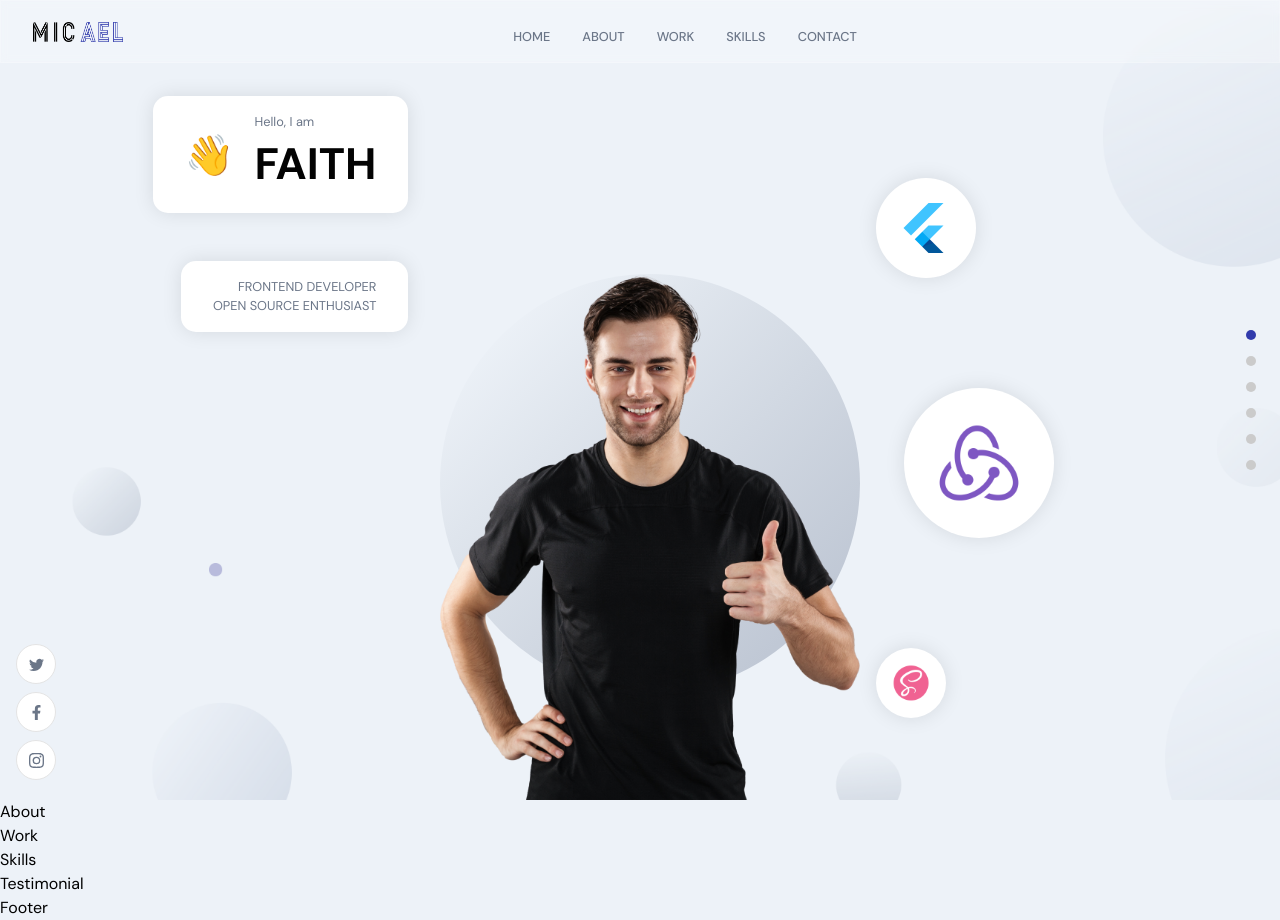
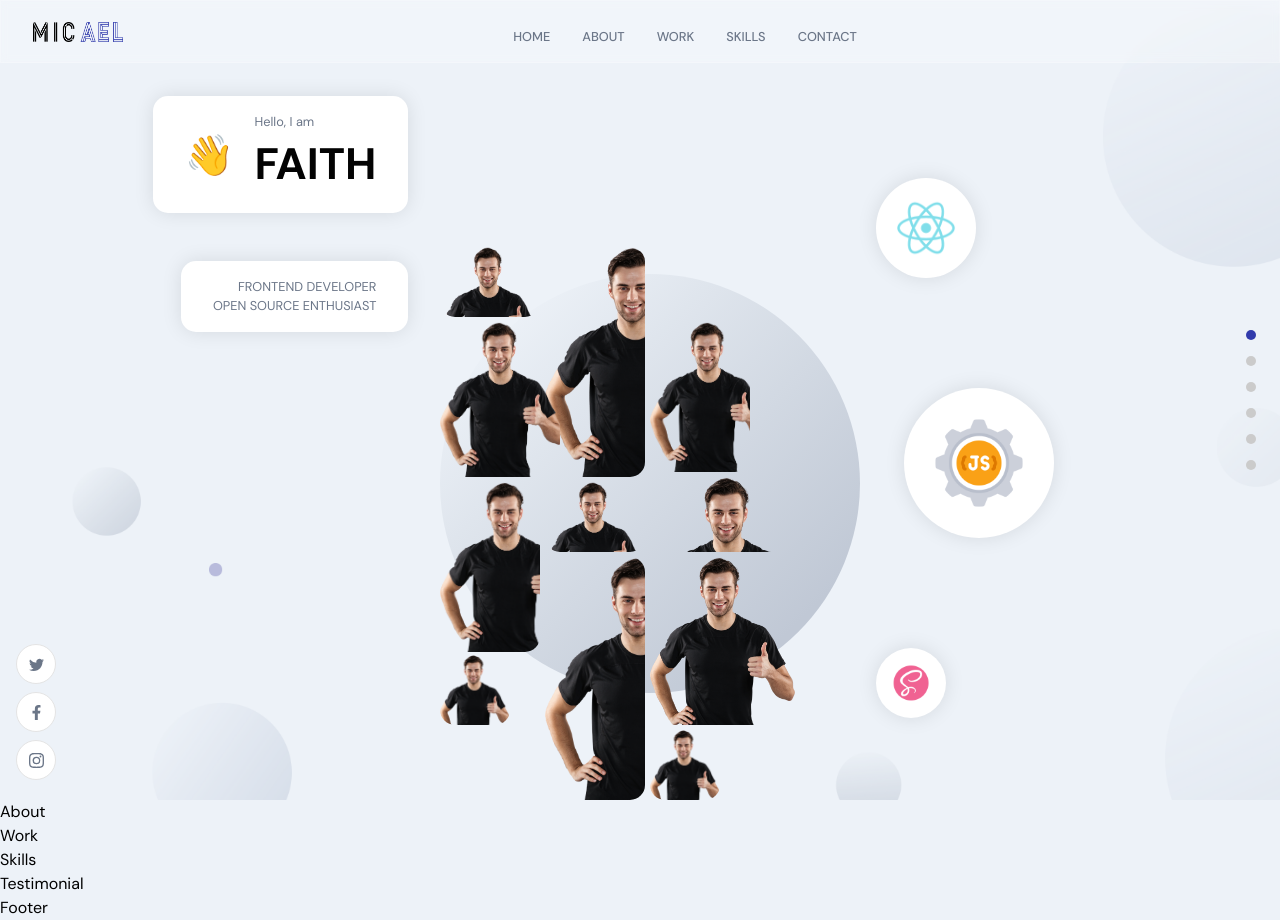
Before and after one commit to iruojefaith/REACT-PORTFOLIO, a React (Vite) app in the folder frontend_react/: page / in a window 1280 px wide. Built offline with nearby package versions, Linux system fonts and the light colour scheme.

Commit message:
updated the header

```diff
--- a/frontend_react/src/constants/images.js
+++ b/frontend_react/src/constants/images.js
@@ -17,6 +17,7 @@ import redux from '../assets/redux.png';
 import sass from '../assets/sass.png';
 import typescript from '../assets/typescript.png';
 import vue from '../assets/vue.png';
+import js from '../assets/js.png';
 
 import about01 from '../assets/about01.png';
 import about02 from '../assets/about02.png';
@@ -47,6 +48,7 @@ export default {
   graphql,
   html,
   javascript,
+  js,
   mu5,
   node,
   python,
--- a/frontend_react/src/container/Header/Header.jsx
+++ b/frontend_react/src/container/Header/Header.jsx
@@ -3,6 +3,8 @@ import { motion } from 'framer-motion';
 
 import { AppWrap } from '../../wrapper';
 import { images } from '../../constants';
+import Grid from './gridimage/grid';
+
 import './Header.scss';
 
 const scaleVariants = {
@@ -42,9 +44,8 @@ const Header = () => (
     <motion.div
       whileInView={{ opacity: [0, 1] }}
       transition={{ duration: 0.5, delayChildren: 0.5 }}
-      className="app__header-img"
-    >
-      <img src={images.profile} alt="profile_bg" />
+      className="app__header-img">
+      <Grid />
       <motion.img
         whileInView={{ scale: [0, 1] }}
         transition={{ duration: 1, ease: 'easeInOut' }}
@@ -59,7 +60,7 @@ const Header = () => (
       whileInView={scaleVariants.whileInView}
       className="app__header-circles"
     >
-      {[images.flutter, images.redux, images.sass].map((circle, index) => (
+      {[images.react, images.js, images.sass].map((circle, index) => (
         <div className="circle-cmp app__flex" key={`circle-${index}`}>
           <img src={circle} alt="profile_bg" />
         </div>
--- /dev/null
+++ b/frontend_react/src/container/Header/gridimage/grid.css
@@ -0,0 +1,98 @@
+
+.bg1 {
+  background: url('../../../assets/profile.png');
+  object-fit: contain;
+}
+.one {
+  grid-area: hd;
+  width: 100px;
+  height: 70px;
+  /* margin-left: 200px; */
+}
+.two {
+  grid-area: ft;
+  width: 100px;
+
+}
+.three {
+  grid-area: main;
+  width: 100px;
+  height: 150px;
+  /* margin-left: -50px; */
+}
+.four {
+  grid-area: sd;
+  width: 120px;
+  /* margin-left: 180px; */
+}
+.five{
+  grid-area: fi;
+  width: 100px;
+  height: 70px;
+}
+.six{
+  grid-area: si;
+  width: 160px;
+  /* margin-left: -50px; */
+}
+.seven {
+  grid-area: se;
+  width: 70px;
+  height:70px;
+  /* margin-left: 230px; */
+  margin-top: -2px;
+}
+.eight {
+  grid-area: ei;
+  width: 100px;
+}
+.nine {
+  grid-area: ni;
+  width: 100px;
+  /* margin-left: 200px; */
+  height: 170px;
+}
+.ten {
+  grid-area: te;
+  width: 145px;
+  /* margin-left: -50px; */
+}
+.eleven {
+  grid-area: el;
+  width: 70px;
+  height:70px;
+  /* margin-left: -50px; */
+}
+
+.wrapper {
+  display: grid;
+  grid-template-columns: repeat(3, 100px);
+  grid-gap: 5px;
+  grid-template-areas:
+    "hd ft ."
+    "sd ft main"
+    "sd ft  si"
+    "ni  fi  si"
+    "ni  ei  te"
+    "se  ei  te"
+    ".  ei  el"
+    ;
+  width: fit-content;
+  height: fit-content;
+  z-index: 1;
+  width: 100% !important;
+}
+
+
+
+.wrapper > div {
+  background-size: cover;
+  background-attachment: fixed;
+  border-radius: 15px;
+  display: flex;
+  flex-direction: column;
+  align-items: center;
+  justify-content: center;
+  text-align: center;
+  transition: all 0.5s ease-in;
+}
--- /dev/null
+++ b/frontend_react/src/container/Header/gridimage/grid.jsx
@@ -0,0 +1,19 @@
+import React from 'react'
+import './grid.css'
+export default function grid() {
+  return (
+    <div class="wrapper">
+    <div class="one bg1"> </div>
+    <div class="two bg1"> </div>
+    <div  class="three bg1"> </div>
+    <div  class="four bg1"> </div>
+    <div  class="five bg1" > </div>
+    <div  class="six bg1" > </div>
+    <div  class="seven bg1" > </div>
+    <div  class="eight bg1" > </div>
+    <div  class="nine bg1"> </div>
+    <div  class="ten bg1"> </div>
+    <div class="eleven bg1"> </div>
+</div>
+  )
+}
```
Also changed, not shown: frontend_react/src/assets/js.png (added).
